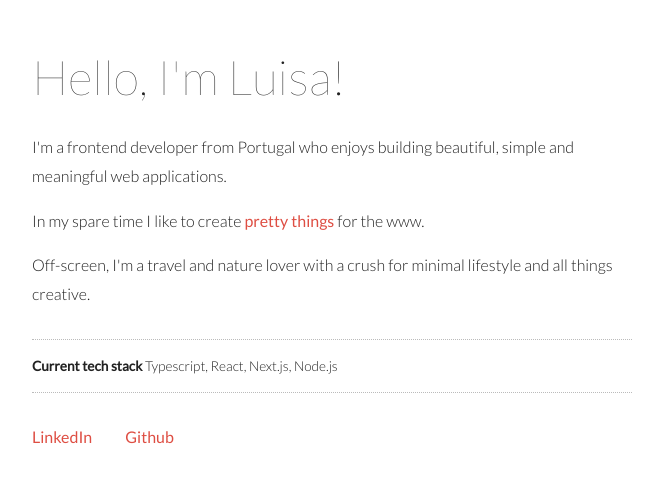
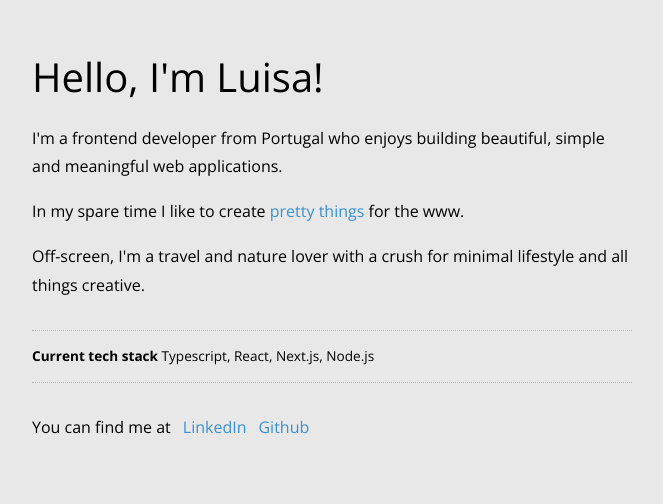
Before and after one commit to luisateixeira/luisateixeira.github.io, a plain HTML site: page index.html in a window 1280 px wide. Shown: the part 147-651 px from the top of the page, without its empty margins (308-971 px from the left). Drawn offline with nearby package versions, Linux system fonts and the light colour scheme.

Commit message:
Restyle with Open Sans, grey background, blue links and flex social row
Co-Authored-By: Claude Opus 5.5 <noreply@anthropic.com>

```diff
--- a/index.html
+++ b/index.html
@@ -21,7 +21,9 @@
     <meta name="twitter:description" content="Luisa is a frontend developer from Portugal who enjoys building beautiful, simple and meaningful web applications." />
 
 
-    <link href='https://fonts.googleapis.com/css?family=Lato:100,200,300,400' rel='stylesheet' type='text/css'>
+    <link rel="preconnect" href="https://fonts.googleapis.com">
+    <link rel="preconnect" href="https://fonts.gstatic.com" crossorigin>
+    <link href="https://fonts.googleapis.com/css2?family=Open+Sans:wght@300;400;700&display=swap" rel="stylesheet">
     <link rel="stylesheet" href="main.css">
   </head>
   <body>
@@ -41,6 +43,7 @@
           </section>
 
           <section class="social">
+              <span>You can find me at</span>
               <a href="http://pt.linkedin.com/in/luisagpteixeira/" title="LinkedIn" target="_blank">LinkedIn</a>
               <a href="https://github.com/luisateixeira" title="GitHub" target="_blank">Github</a>
           </section>
--- a/main.css
+++ b/main.css
@@ -1,20 +1,21 @@
 body {
   min-width: 320px;
   min-height: 100vh;
+  background-color: rgb(232, 232, 232);
 }
 
 body, button {
-  font-family: 'Lato', Calibri, Arial, sans-serif;
+  font-family: "Open Sans", sans-serif;
   font-weight: 300;
   line-height: 1.8;
-  color: #222222;
+  color: #000;
   font-size: 1em;
 }
 
 h1 {
-  font-size: 3em;
+  font-size: 2.5em;
   margin: 0.67em 0;
-  font-weight: 200;
+  font-weight: 300;
   line-height: 1;
 }
 
@@ -22,7 +23,7 @@ a, a:hover, a:visited, a:focus {
   border: none;
   text-decoration: none;
   outline: 0;
-  color: #de4e43;
+  color: #3991d0;
   font-weight: 400;
 }
 
@@ -81,6 +82,7 @@ a:hover {
   margin: 30px 0;
 }
 
-.social a {
-  margin-right: 30px;
+.social {
+  display: flex;
+  gap: 12px;
 }
```
